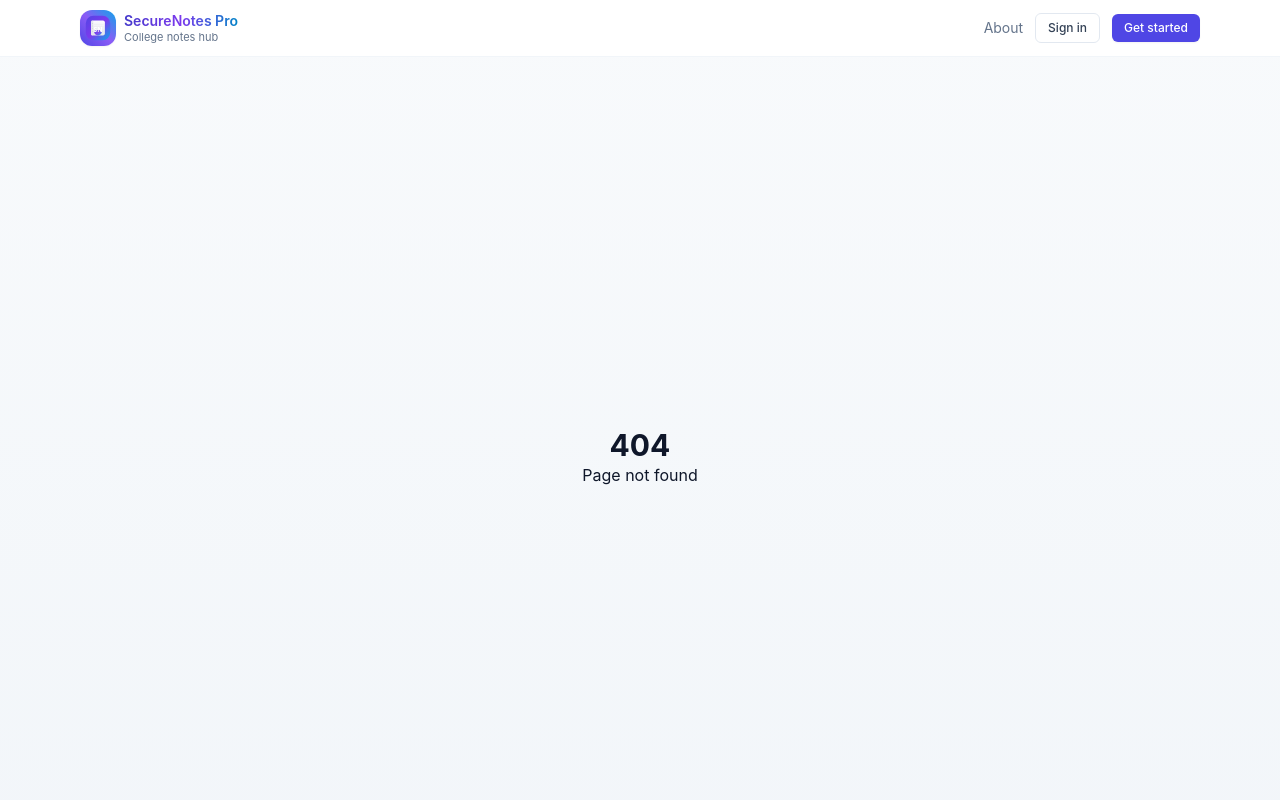
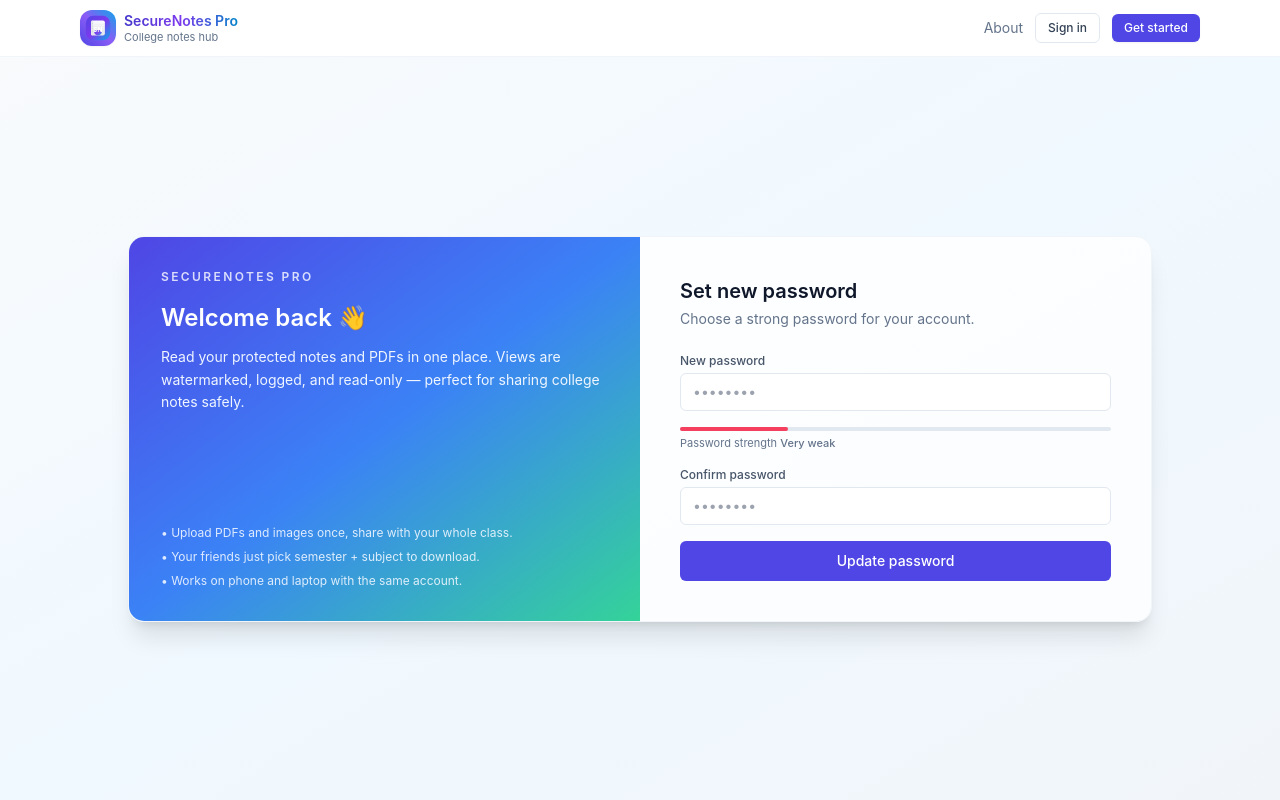
Before and after one commit to Ayankhan124/securenotes-pro, a React (Vite) app: page /reset-password in a window 1280 px wide. Before the commit this address had no page. Shown: the top 800 px of the page. Built offline with nearby package versions, Linux system fonts and the light colour scheme.

Commit message:
minor changes

```diff
--- a/src/App.tsx
+++ b/src/App.tsx
@@ -13,16 +13,28 @@ import NotFound from "./pages/NotFound";
 import ProtectedRoute from "./lib/ProtectedRoute";
 import AdminRoute from "./lib/AdminRoute";
 import { Analytics } from '@vercel/analytics/react';
+import ForgotPassword from "./pages/auth/ForgotPassword";
+import ResetPassword from "./pages/auth/ResetPassword";
+import { useEffect } from "react";
+import { supabase } from "./api/supabaseClient";
 
 function App() {
+  useEffect(() => {
+    // VERY IMPORTANT: activates recovery session from email link
+    supabase.auth.getSession();
+  }, []);
+
   return (
     <LayoutShell>
       <Routes>
         <Route path="/" element={<LandingPage />} />
         <Route path="/about" element={<AboutPage />} />
+
         {/* Auth */}
         <Route path="/login" element={<UserLogin />} />
         <Route path="/register" element={<Register />} />
+        <Route path="/forgot-password" element={<ForgotPassword />} />
+        <Route path="/reset-password" element={<ResetPassword />} />
 
         {/* Student area */}
         <Route
@@ -33,6 +45,7 @@ function App() {
             </ProtectedRoute>
           }
         />
+
         <Route
           path="/notes/:id"
           element={
@@ -42,7 +55,7 @@ function App() {
           }
         />
 
-        {/* Admin area */}
+        {/* Admin */}
         <Route path="/admin/login" element={<AdminLogin />} />
         <Route
           path="/admin/dashboard"
@@ -55,7 +68,6 @@ function App() {
           }
         />
 
-        {/* 404 */}
         <Route path="*" element={<NotFound />} />
       </Routes>
       <Analytics />
--- /dev/null
+++ b/src/lib/passwordStrength.ts
@@ -0,0 +1,16 @@
+export function getPasswordStrength(password: string) {
+  let score = 0;
+
+  if (password.length >= 8) score++;
+  if (/[A-Z]/.test(password)) score++;
+  if (/[0-9]/.test(password)) score++;
+  if (/[^A-Za-z0-9]/.test(password)) score++;
+
+  const labels = ["Very weak", "Weak", "Okay", "Strong", "Very strong"];
+
+  return {
+    score,
+    label: labels[score],
+    isStrongEnough: score >= 3,
+  };
+}
--- /dev/null
+++ b/src/pages/auth/ForgotPassword.tsx
@@ -0,0 +1,75 @@
+import { useState } from "react";
+import { supabase } from "../../api/supabaseClient";
+import AuthShell from "../../components/AuthShell";
+
+export default function ForgotPassword() {
+  const [email, setEmail] = useState("");
+  const [loading, setLoading] = useState(false);
+  const [success, setSuccess] = useState("");
+  const [error, setError] = useState("");
+
+  async function handleReset(e: React.FormEvent) {
+    e.preventDefault();
+    setLoading(true);
+    setError("");
+    setSuccess("");
+
+    const { error } = await supabase.auth.resetPasswordForEmail(email, {
+      redirectTo: `${window.location.origin}/reset-password`,
+    });
+
+    setLoading(false);
+
+    if (error) {
+      setError(error.message);
+      return;
+    }
+
+    setSuccess(
+      "Password reset email sent. Check your inbox (and spam folder)."
+    );
+  }
+
+  return (
+    <AuthShell
+      title="Reset password"
+      subtitle="We’ll email you a secure link to reset your password."
+    >
+      <form onSubmit={handleReset} className="space-y-4">
+        <div>
+          <label className="mb-1 block text-xs font-medium text-slate-600">
+            Email address
+          </label>
+          <input
+            type="email"
+            required
+            value={email}
+            onChange={(e) => setEmail(e.target.value)}
+            className="w-full rounded-md border border-slate-200 px-3 py-2 text-sm focus:ring-2 focus:ring-indigo-500"
+            placeholder="you@college.com"
+          />
+        </div>
+
+        {error && (
+          <p className="rounded-md border border-red-100 bg-red-50 px-3 py-2 text-xs text-red-500">
+            {error}
+          </p>
+        )}
+
+        {success && (
+          <p className="rounded-md border border-emerald-100 bg-emerald-50 px-3 py-2 text-xs text-emerald-600">
+            {success}
+          </p>
+        )}
+
+        <button
+          type="submit"
+          disabled={loading}
+          className="w-full rounded-md bg-indigo-600 py-2.5 text-sm font-medium text-white hover:bg-indigo-700 disabled:opacity-60"
+        >
+          {loading ? "Sending…" : "Send reset link"}
+        </button>
+      </form>
+    </AuthShell>
+  );
+}
--- /dev/null
+++ b/src/pages/auth/ResetPassword.tsx
@@ -0,0 +1,123 @@
+import { useState } from "react";
+import { useNavigate } from "react-router-dom";
+import { supabase } from "../../api/supabaseClient";
+import AuthShell from "../../components/AuthShell";
+import { getPasswordStrength } from "../../lib/passwordStrength";
+
+export default function ResetPassword() {
+  const nav = useNavigate();
+
+  const [password, setPassword] = useState("");
+  const [confirmPassword, setConfirmPassword] = useState("");
+  const [loading, setLoading] = useState(false);
+  const [error, setError] = useState("");
+
+  const strength = getPasswordStrength(password);
+
+  async function handleUpdate(e: React.FormEvent) {
+    e.preventDefault();
+    setError("");
+
+    // 1️⃣ Confirm password check
+    if (password !== confirmPassword) {
+      setError("Passwords do not match.");
+      return;
+    }
+
+    // 2️⃣ Strength check
+    if (!strength.isStrongEnough) {
+      setError("Please choose a stronger password.");
+      return;
+    }
+
+    setLoading(true);
+
+    const { error } = await supabase.auth.updateUser({
+      password,
+    });
+
+    setLoading(false);
+
+    if (error) {
+      setError(error.message);
+      return;
+    }
+
+    // 3️⃣ Auto-login (Supabase already authenticated user)
+    nav("/dashboard", { replace: true });
+  }
+
+  return (
+    <AuthShell
+      title="Set new password"
+      subtitle="Choose a strong password for your account."
+    >
+      <form onSubmit={handleUpdate} className="space-y-4">
+        {/* New password */}
+        <div>
+          <label className="mb-1 block text-xs font-medium text-slate-600">
+            New password
+          </label>
+          <input
+            type="password"
+            required
+            value={password}
+            onChange={(e) => setPassword(e.target.value)}
+            className="w-full rounded-md border border-slate-200 px-3 py-2 text-sm focus:ring-2 focus:ring-indigo-500"
+            placeholder="••••••••"
+          />
+        </div>
+
+        {/* Password strength meter */}
+        <div className="space-y-1">
+          <div className="h-1 w-full rounded bg-slate-200">
+            <div
+              className={`h-1 rounded transition-all ${
+                strength.score <= 1
+                  ? "bg-rose-500 w-1/4"
+                  : strength.score === 2
+                  ? "bg-amber-500 w-2/4"
+                  : strength.score === 3
+                  ? "bg-indigo-500 w-3/4"
+                  : "bg-emerald-500 w-full"
+              }`}
+            />
+          </div>
+          <p className="text-[11px] text-slate-500">
+            Password strength{" "}
+            <span className="font-medium">{strength.label}</span>
+          </p>
+        </div>
+
+        {/* Confirm password */}
+        <div>
+          <label className="mb-1 block text-xs font-medium text-slate-600">
+            Confirm password
+          </label>
+          <input
+            type="password"
+            required
+            value={confirmPassword}
+            onChange={(e) => setConfirmPassword(e.target.value)}
+            className="w-full rounded-md border border-slate-200 px-3 py-2 text-sm focus:ring-2 focus:ring-indigo-500"
+            placeholder="••••••••"
+          />
+        </div>
+
+        {error && (
+          <p className="rounded-md border border-red-100 bg-red-50 px-3 py-2 text-xs text-red-500">
+            {error}
+          </p>
+        )}
+
+        <button
+          type="submit"
+          disabled={loading}
+          className="w-full rounded-md bg-indigo-600 py-2.5 text-sm font-medium text-white hover:bg-indigo-700 disabled:opacity-60"
+        >
+          {loading ? "Updating…" : "Update password"}
+        </button>
+      </form>
+    </AuthShell>
+  );
+}
--- a/src/pages/auth/UserLogin.tsx
+++ b/src/pages/auth/UserLogin.tsx
@@ -184,9 +184,12 @@ const UserLogin: React.FC = () => {
             Create one
           </Link>
         </span>
-        <span className="text-slate-400">
-          Forgot password? Contact your administrator.
-        </span>
+        <Link
+  to="/forgot-password"
+  className="font-medium text-indigo-600 hover:underline"
+>
+  Forgot password?
+</Link>
       </div>
     </AuthShell>
   );
```
